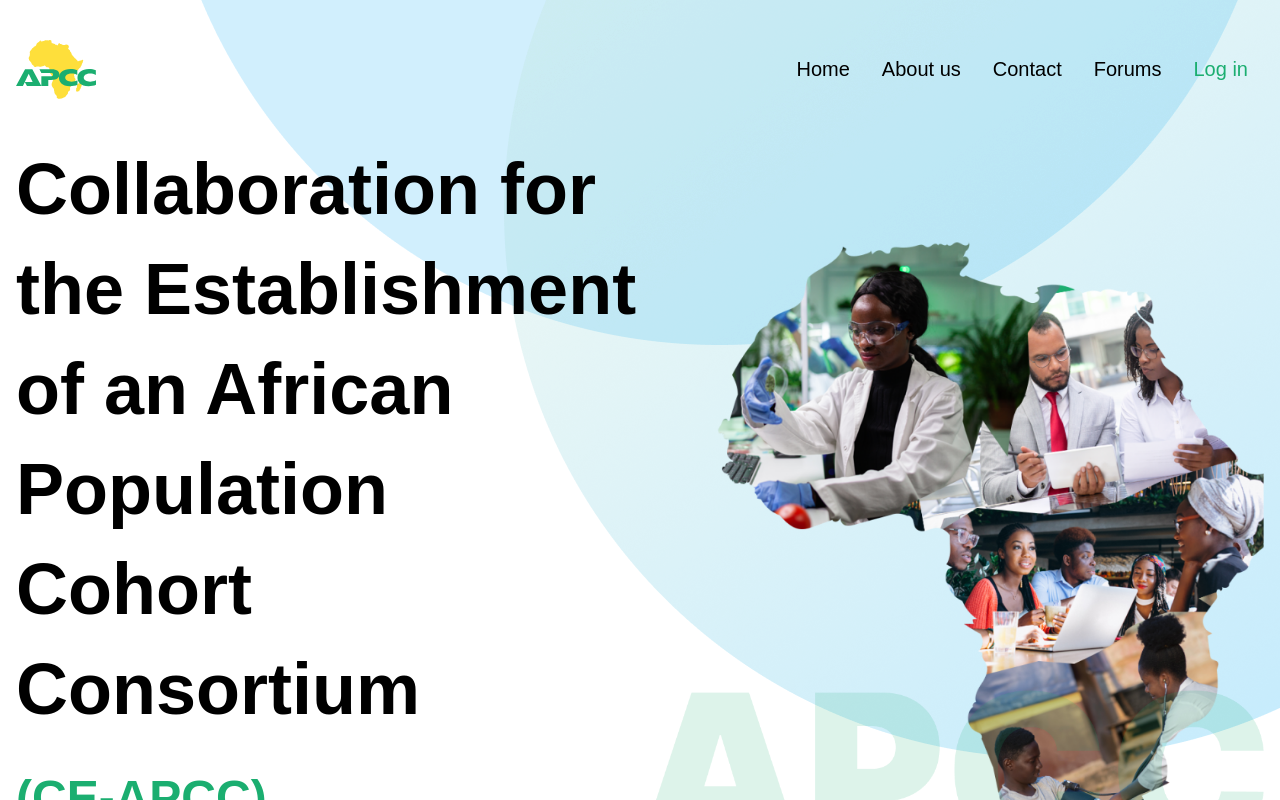
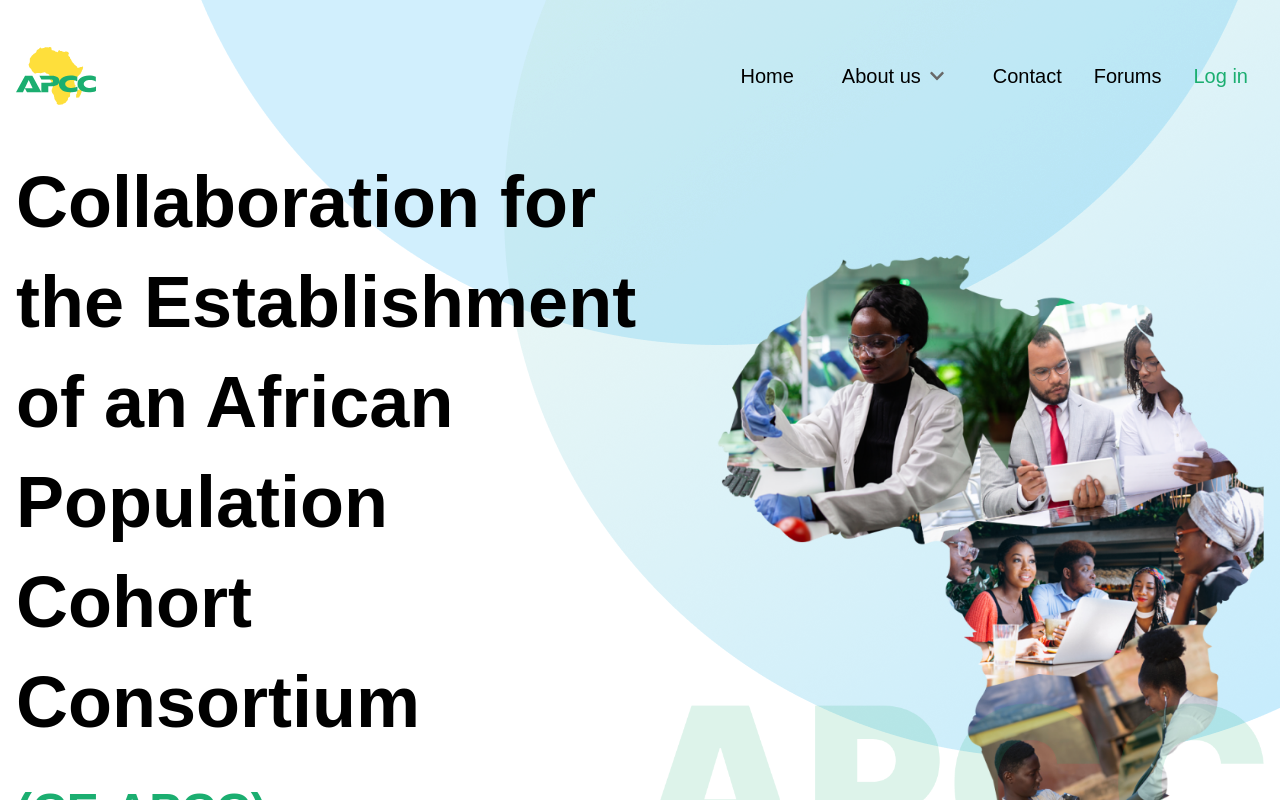
Before and after one commit to Anastasiia326/ce-apcc, a React (Create React App) app: page /home in a window 1280 px wide. Shown: the top 800 px of the page. Built offline with nearby package versions, Linux system fonts and the light colour scheme.

Commit message:
Add Dropdown menu in Navbar

```diff
--- /dev/null
+++ b/src/assets/scss/_navbar.scss
@@ -0,0 +1,26 @@
+.navbar {
+  .dropbtn {
+    padding: 16px;
+    border: none;
+  }
+
+  .dropdown-content {
+    display: none;
+    position: absolute;
+    background-color: #f1f1f1;
+    min-width: 160px;
+    box-shadow: 0px 8px 16px 0px rgba(0,0,0,0.2);
+    z-index: 1;
+  }
+
+  .dropdown-content a {
+    color: black;
+    padding: 12px 16px;
+    text-decoration: none;
+    display: block;
+  }
+
+  .dropdown-content a:hover {background-color: #ddd;}
+
+  li:hover .dropdown-content {display: block;}
+}
--- a/src/assets/scss/theme.scss
+++ b/src/assets/scss/theme.scss
@@ -5,6 +5,7 @@
 @import "about";
 @import "contact";
 @import "collaborators";
+@import "navbar";
 @import "footer";
 @import "general";
 @import "style";
--- a/src/components/common/Navbar.js
+++ b/src/components/common/Navbar.js
@@ -1,6 +1,7 @@
 import React, { useEffect, useState } from "react";
 import { Link } from "react-router-dom";
 import logo from "../../assets/images/logo.svg";
+import { FaChevronDown } from "react-icons/fa";
 
 const Navbar = () => {
   const [collapse, setCollapse] = useState(false);
@@ -15,7 +16,7 @@ const Navbar = () => {
   };
 
   return (
-    <nav className="container flex flex-col md:flex-row justify-between items-center bg-transparent px-4 py-10 mx-auto">
+    <nav className="navbar container flex flex-col md:flex-row justify-between items-center bg-transparent px-4 py-10 mx-auto">
       <div className="nav-left flex justify-between items-center w-full">
         <div><Link to="/" className="cursor-pointer">
           <img className="nav-logo w-20 h-auto" src={logo} alt="logo" />
@@ -45,11 +46,18 @@ const Navbar = () => {
           </svg>
         </button>
       </div>
-      <ul className={`${hidden ? "hidden" : ""} text-black md:block md:w-auto min-w-full md:min-w-fit ${!collapse ? "hidden":""}`} id="navbar-dropdown">
+      <ul className={`${hidden ? "hidden" : ""} text-black md:block md:w-auto min-w-full md:min-w-fit ${!collapse ? "hidden" : ""}`} id="navbar-dropdown">
         <li className="md:inline-block mx-4"><Link to="/home" className="text-xl leading-loose hover:text-[#1BAE70]">Home</Link></li>
-        <li className="md:inline-block mx-4"><Link to="/about" className="text-xl leading-loose hover:text-[#1BAE70]">About us</Link></li>
+        <li className="md:inline-block mx-4 hover:text-[#1BAE70]">
+          <Link to="/about" className="dropbtn flex flex-row items-center text-xl leading-loose hover:text-[#1BAE70]">
+            About us <FaChevronDown className="text-[#686868] text-base ml-2" />
+          </Link>
+          <div className="dropdown-content">
+            <Link to="/collaborators" className="text-xl leading-loose hover:text-[#1BAE70]">Collaborators</Link>
+          </div>
+        </li>
         <li className="md:inline-block mx-4"><Link to="/contact" className="text-xl leading-loose hover:text-[#1BAE70]">Contact</Link></li>
-        <li className="md:inline-block mx-4"><Link to="/collaborators" className="text-xl leading-loose hover:text-[#1BAE70]">Forums</Link></li>
+        <li className="md:inline-block mx-4"><Link to="/forums" className="text-xl leading-loose hover:text-[#1BAE70]">Forums</Link></li>
         <li className="md:inline-block mx-4"><Link to="/login" className="text-[#1BAE70] text-xl leading-loose hover:text-black">Log in</Link></li>
       </ul>
     </nav>
```
